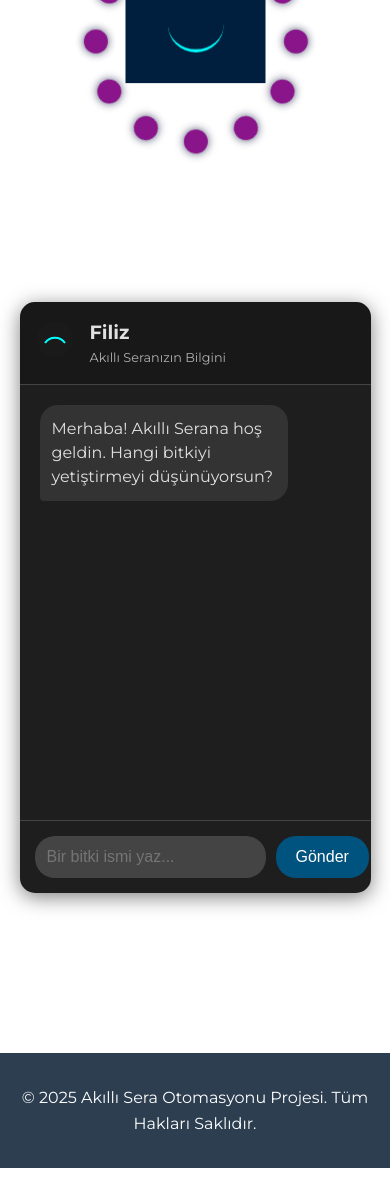
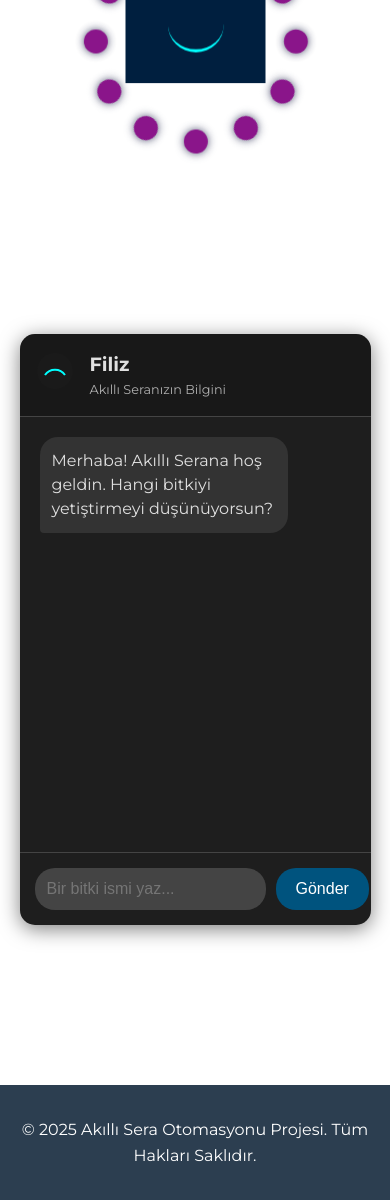
Before and after one commit to osmanumut150/akilli-sera-projesi, a Flask app: page / in a window 390 px wide. Shown: the part 4171-5371 px from the top of the page. Before the commit the page ends 5339 px from the top, so only its background shows below. Run offline with Flask 3, Linux system fonts and the light colour scheme.

Commit message:
Update style.css

```diff
--- a/static/style.css
+++ b/static/style.css
@@ -133,7 +133,7 @@ section { padding: 6rem 0; }
 }
 
 /* --- SOHBET EKRANI İÇ STİLLERİ --- */
-.chat-container { width: 100%; max-width: 600px; height: 70vh; max-height: 700px; background-color: #1e1e1e; border-radius: 15px; box-shadow: 0 4px 20px rgba(0, 0, 0, 0.5); display: flex; flex-direction: column; overflow: hidden; color: #e0e0e0; }
+.chat-container { width: 100%; max-width: 750px; height: 70vh; max-height: 700px; background-color: #1e1e1e; border-radius: 15px; box-shadow: 0 4px 20px rgba(0, 0, 0, 0.5); display: flex; flex-direction: column; overflow: hidden; color: #e0e0e0; }
 .chat-header { background-color:rgba(0,0,0,.2); padding:15px; display:flex; align-items:center; border-bottom:1px solid #444 }
 .assistant-avatar { margin-right:15px }
 .assistant-info h2 { font-size:1.2em; margin:0 }
@@ -162,7 +162,7 @@ section { padding: 6rem 0; }
     #filiz-animation {
         transform: scale(0.8); /* Mobilde biraz daha büyük görünsün */
         margin-right: 0; /* Yan boşluğu sıfırla */
-        margin-bottom: 2rem; /* Sohbet kutusuyla arasına alttan boşluk */
+        margin-bottom: 4rem; /* Sohbet kutusuyla arasına alttan boşluk */
     }
 }
 
```
